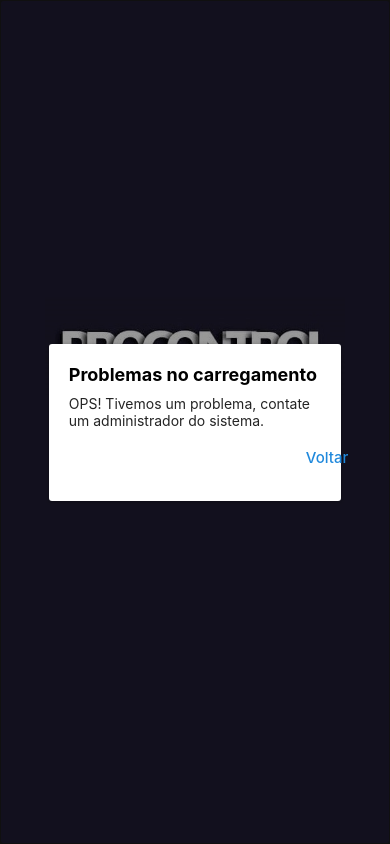
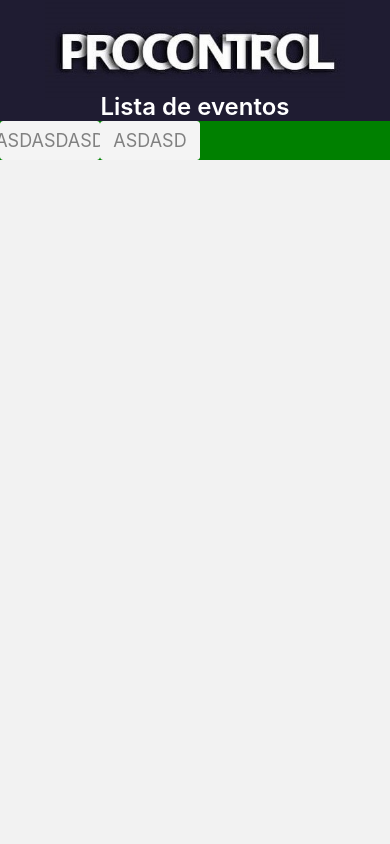
Before and after one commit to dyegohbb/ProControl, a React Native app: screen /ListaDeEventos in a window 390 px wide. Built offline with nearby package versions, Linux system fonts and the light colour scheme.

Commit message:
mudanças

```diff
--- a/assets/styles/main.js
+++ b/assets/styles/main.js
@@ -7,6 +7,21 @@ const styles = StyleSheet.create({
         backgroundColor: "#1f1c32",
         alignItems: "center",
         justifyContent: "center",
+    },
+
+    listaDeEventos:{
+        flexDirection: "column",
+        backgroundColor: "#1f1c32",
+    },
+
+    logoText:{
+        fontSize: 24,
+        fontWeight: 600,
+        marginTop: -8,
+    },
+
+    noMarginBottom:{
+        marginBottom: 0,
     },
 
     width100: {
--- a/package.json
+++ b/package.json
@@ -10,6 +10,7 @@
     "eject": "expo eject"
   },
   "dependencies": {
+    "@react-navigation/drawer": "^6.4.2",
     "@react-navigation/native": "^6.0.10",
     "@react-navigation/stack": "^6.2.1",
     "axios": "^0.27.2",
--- a/screens/ListaDeEventos.js
+++ b/screens/ListaDeEventos.js
@@ -35,9 +35,9 @@ export default function ListaDeEventos({ route, navigation }) {
 
       listarEventos(credentials);
     } else {
-      setDialogText("OPS! Tivemos um problema, contate um administrador do sistema.");
-      setDialogTitle("Problemas no carregamento")
-      toggleDialog();
+      // setDialogText("OPS! Tivemos um problema, contate um administrador do sistema.");
+      // setDialogTitle("Problemas no carregamento")
+      // toggleDialog();
     }
 
 
@@ -48,14 +48,15 @@ export default function ListaDeEventos({ route, navigation }) {
   };
 
   return (
-    <View style={styles.principal}>
-      <View>
+    <View style={styles.listaDeEventos}>
+      <View style={{alignItems: "center" }}>
         <Image
           source={require("../assets/logo.jpg")}
           style={styles.logoImage}
         />
+        <Text style={[styles.white, styles.logoText]}>Lista de eventos</Text>
       </View>
-      <View style={[styles.groupHomeButtons, styles.fRowSpaceAround]}>
+      <View style={{backgroundColor: "green", flexDirection: "row" }}>
         <Button
           title="ASDASDASD"
           buttonStyle={styles.homeButton}
--- a/screens/Login.js
+++ b/screens/Login.js
@@ -46,7 +46,7 @@ function Login({ navigation }) {
                     navigation.navigate("ListaDeEventos", {credentials})
                 })
                 .catch((error) => {
-                    toggleDialog();
+                    // toggleDialog();
                     //remover abaixo, apenas mock
                     let credentials = {
                         login: inputs.login,
```
Also changed, not shown: 1 other file (tests, documents, lock files or other folders).
